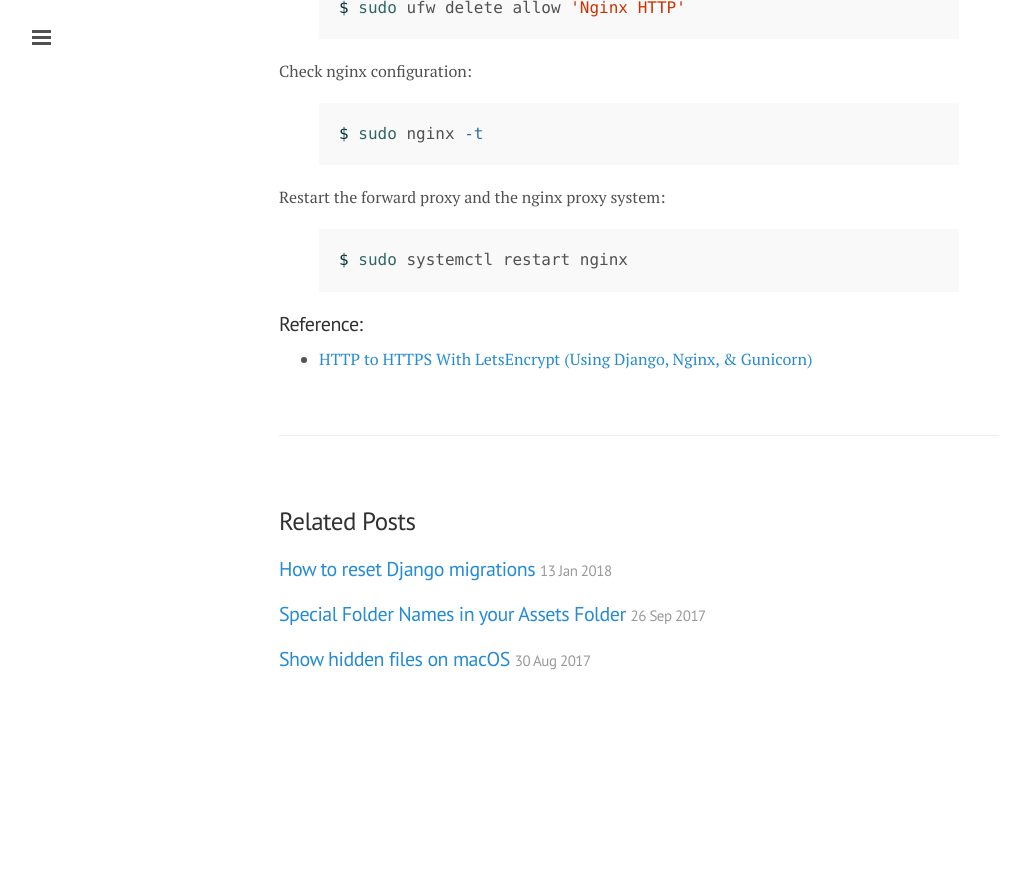
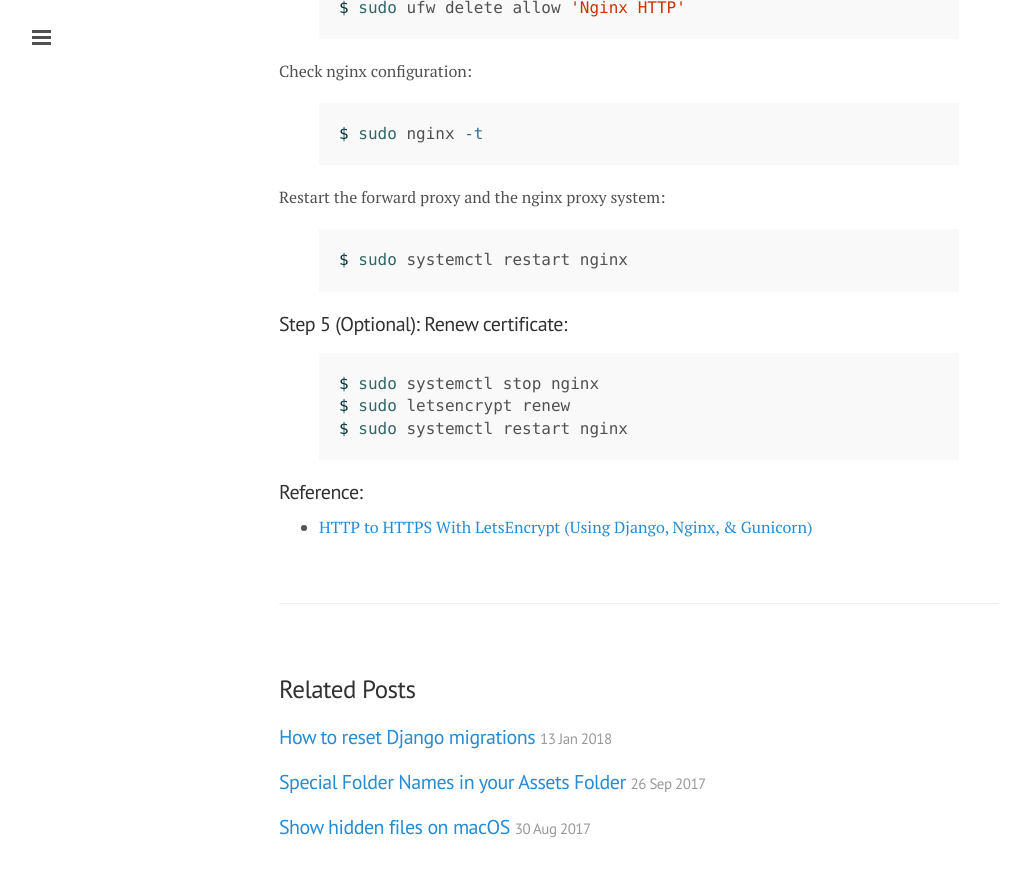
Before and after one commit to usunyu/usunyu.github.io, a Jekyll site: the page built from note/_posts/2018-02-26-http-to-https.markdown, in a window 1280 px wide and 900 px high, scrolled down 1396 px. Shown: the top 877 px of the window, without its empty margins (1-1031 px from the left). Built offline with Jekyll 4.4.1, drawn with Linux system fonts in a browser that asks for light colours; before the commit the page ends 2128 px from its top, so only the background shows below that.

Commit message:
[post] renew https

```diff
--- a/note/_posts/2018-02-26-http-to-https.markdown
+++ b/note/_posts/2018-02-26-http-to-https.markdown
@@ -60,6 +60,12 @@ Restart the forward proxy and the nginx proxy system:
 $ sudo systemctl restart nginx
 {% endhighlight %}
 
+#### Step 5 (Optional): Renew certificate:
+{% highlight bash %}
+$ sudo systemctl stop nginx
+$ sudo letsencrypt renew
+$ sudo systemctl restart nginx
+{% endhighlight %}
 
 
 #### Reference:
```
